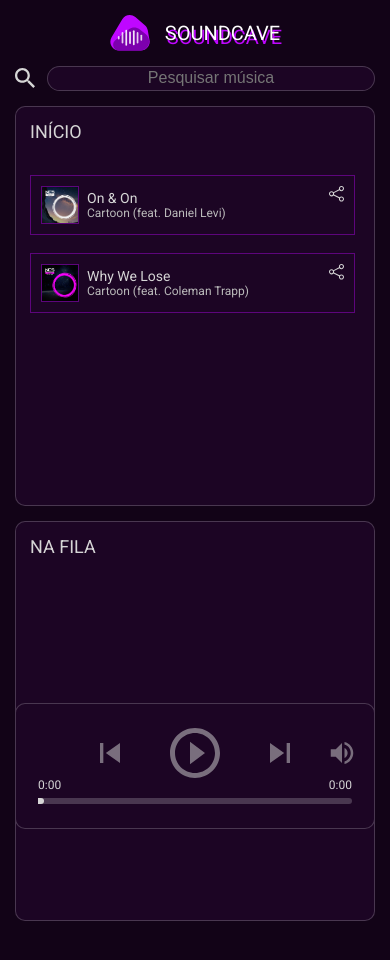
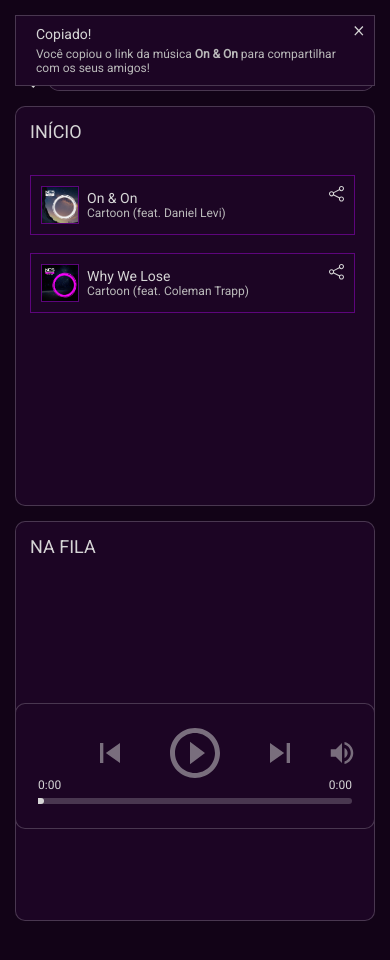
Before and after one commit to HidekiHrk/LM-2021-Projeto-em-Grupo, a plain HTML site: page app/index.html in a window 390 px wide. Both pictures are taken after a click on the button 336 px from the left and 195 px from the top of the page. Drawn offline with Linux system fonts and the light colour scheme.

Commit message:
feat: notification system

```diff
--- a/app/index.html
+++ b/app/index.html
@@ -9,6 +9,7 @@
   <link rel="shortcut icon" href="../assets/icons/favicon.png" type="image/x-icon">
 </head>
 <body>
+  <div id="notifications"></div>
   <div id="main-div">
     <div class="navbar">
       <div class="logo" onclick="window.location = '../index.html'">
@@ -37,41 +38,11 @@
     <div class="content-grid">
       <div id="search-results" class="container">
         <h2 class="title">INÍCIO</h2>
-        <div class="item-list-container">
-          <div class="song-item">
-            <img class="song-logo" src="../assets/example_thumb.png" alt="thumb" draggable="false"/>
-            <div class="song-info">
-              <h3>MUSICA 01</h3>
-              <p>AUTOR X</p>
-            </div>
-            <div class="interaction-buttons">
-              <button class="play-now-button">
-                <img src="../assets/icons/play_now.svg" alt="share" draggable="false"/>
-              </button>
-              <button class="add-to-queue-button">
-                <img src="../assets/icons/plus.svg" alt="share" draggable="false"/>
-              </button>
-            </div>
-            <button class="share-button">
-              <img src="../assets/icons/share.svg" alt="share" draggable="false"/>
-            </button>
-          </div>
-        </div>
+        <div class="item-list-container"></div>
       </div>
       <div id="queue" class="container">
         <h2 class="title">NA FILA</h2>
-        <div class="item-list-container">
-          <div class="song-item queue-layout">
-            <img class="song-logo" src="../assets/example_thumb.png" alt="thumb" draggable="false"/>
-            <div class="song-info">
-              <h3>MUSICA 01</h3>
-              <p>AUTOR X</p>
-            </div>
-            <button class="remove-button">
-              <img src="../assets/icons/xicon.svg" alt="share" draggable="false"/>
-            </button>
-          </div>
-        </div>
+        <div class="item-list-container"></div>
       </div>
       <div id="music-indicator">
         <img class="song-logo" src="../assets/blank.jpg" alt="thumb" draggable="false"/>
--- a/app/index.js
+++ b/app/index.js
@@ -15,6 +15,11 @@ const RENDER_CACHE = {
   search: [],
   queue: [],
   lastCurrent: undefined,
+};
+
+const notificationManager = {
+  createNotification: ({ title, description }, timeout) => {},
+  timeout: 3,
 };
 
 class Queue {
@@ -113,6 +118,50 @@ function setProgress(element, value) {
   element.style.background = `linear-gradient(to right, var(--color-progress-bar) ${value}%, var(--color-block-border) ${value}%)`;
 }
 
+function createNotification(
+  { title, description },
+  notificationRoot,
+  timeout = 3
+) {
+  const notificationElement = document.createElement("div");
+  notificationElement.className = "notification container";
+  notificationElement.innerHTML = `
+    <button class="remove-button" active="false">
+      <img src="../assets/icons/xicon.svg" alt="share" draggable="false"/>
+    </button>
+    <span class="title">${title}</span>
+    <span class="description">${description}</span>
+  `;
+
+  // const removeButton = notificationElement.querySelector(
+  //   "button.remove-button"
+  // );
+
+  const remove = () => {
+    notificationElement.setAttribute("active", false);
+    setTimeout(() => {
+      notificationRoot.removeChild(notificationElement);
+    }, 300);
+  };
+
+  setTimeout(remove, 1000 * timeout);
+  notificationElement.addEventListener("click", remove);
+
+  notificationRoot.appendChild(notificationElement);
+
+  setTimeout(() => {
+    notificationElement.setAttribute("active", true);
+  }, 100);
+
+  console.log(notificationRoot.children.length);
+  if (notificationRoot.children.length > 5) {
+    const children = notificationRoot.children;
+    for (let i = 0; i < notificationRoot.children.length - 5; i++) {
+      notificationRoot.removeChild(children[i]);
+    }
+  }
+}
+
 function createSongElement(songId) {
   const songObject = SONG_LIST[songId];
   if (songObject === undefined) return;
@@ -159,6 +208,10 @@ function createSongElement(songId) {
   shareButton.addEventListener("click", () => {
     const shareUrl = getShareUrl(songId);
     navigator.clipboard.writeText(shareUrl);
+    notificationManager.createNotification({
+      title: "Copiado!",
+      description: `Você copiou o link da música <b>${songObject.title}</b> para compartilhar com os seus amigos!`,
+    });
   });
 
   return songElement;
@@ -277,6 +330,7 @@ function getSharedSong() {
 
 document.addEventListener("DOMContentLoaded", () => {
   const sharedSong = getSharedSong();
+  const notificationRoot = document.getElementById("notifications");
   const audioController = document.getElementById("audio-controller");
   const progressBar = document.getElementById("progress-bar");
   const searchForm = document.getElementById("search-field");
@@ -310,6 +364,17 @@ document.addEventListener("DOMContentLoaded", () => {
   setTime(0, 0, timeRootElement);
 
   setProgress(progressBar, progressBar.value);
+
+  notificationManager.createNotification = (
+    { title, description },
+    timeout
+  ) => {
+    createNotification(
+      { title, description },
+      notificationRoot,
+      timeout ?? notificationManager.timeout
+    );
+  };
 
   progressBar.addEventListener("input", (e) => {
     const value = e.target.value;
@@ -437,8 +502,13 @@ document.addEventListener("DOMContentLoaded", () => {
   shareButton.addEventListener("click", () => {
     const currentSongId = queue.getCurrent();
     if (currentSongId !== undefined) {
+      const songObject = SONG_LIST[currentSongId];
       const shareUrl = getShareUrl(currentSongId);
       navigator.clipboard.writeText(shareUrl);
+      notificationManager.createNotification({
+        title: "Copiado!",
+        description: `Você copiou o link da música <b>${songObject.title}</b> para compartilhar com os seus amigos!`,
+      });
     }
   });
 
--- a/app/styles.css
+++ b/app/styles.css
@@ -650,6 +650,67 @@ audio#audio-controller {
   display: none;
 }
 
+div#notifications {
+  display: flex;
+  flex-direction: column;
+  position: fixed;
+  width: 300px;
+  padding: 15px 15px;
+  row-gap: 10px;
+  top: 0;
+  right: 0;
+  z-index: 10;
+}
+
+div#notifications div.notification {
+  position: relative;
+  width: 100%;
+  display: flex;
+  flex-direction: column;
+  row-gap: 5px;
+  padding: 10px 20px;
+  opacity: 0;
+  transition: opacity 0.3s ease;
+}
+
+div#notifications div.notification[active="true"] {
+  opacity: 1;
+}
+
+div#notifications div.notification * {
+  user-select: none;
+}
+
+div#notifications div.notification button.remove-button {
+  position: absolute;
+  display: flex;
+  top: 15px;
+  right: 10px;
+  align-items: center;
+  justify-content: flex-end;
+  padding: 0;
+  border: 0;
+  outline: 0;
+  background: none;
+  cursor: pointer;
+  transform: translateY(-50%);
+}
+
+div#notifications div.notification button.remove-button img {
+  height: 10px;
+  width: 10px;
+}
+
+div#notifications div.notification span.title {
+  font-size: 14px;
+  color: var(--color-light-gray);
+}
+
+div#notifications div.notification span.description {
+  font-size: 12px;
+  color: var(--color-dark-gray);
+}
+
 /* Breakpoint laptop */
 @media screen and (max-width: 1024px) {
   div.logo {
@@ -781,6 +842,10 @@ audio#audio-controller {
 
 /* Breakpoint mobile 2 */
 @media screen and (max-width: 700px) {
+  div#notifications {
+    width: 100%;
+  }
+
   div#main-div {
     margin-bottom: 215px;
     height: 100%;
```
